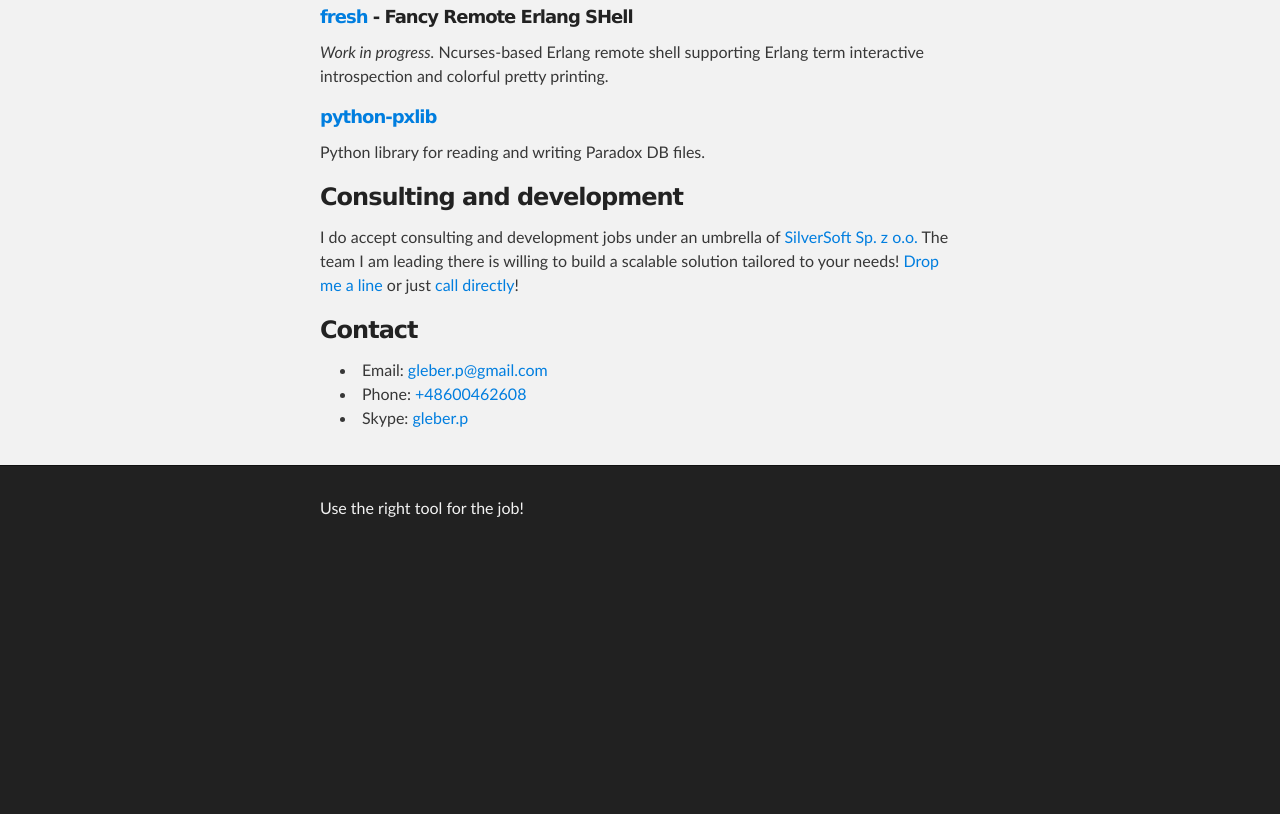
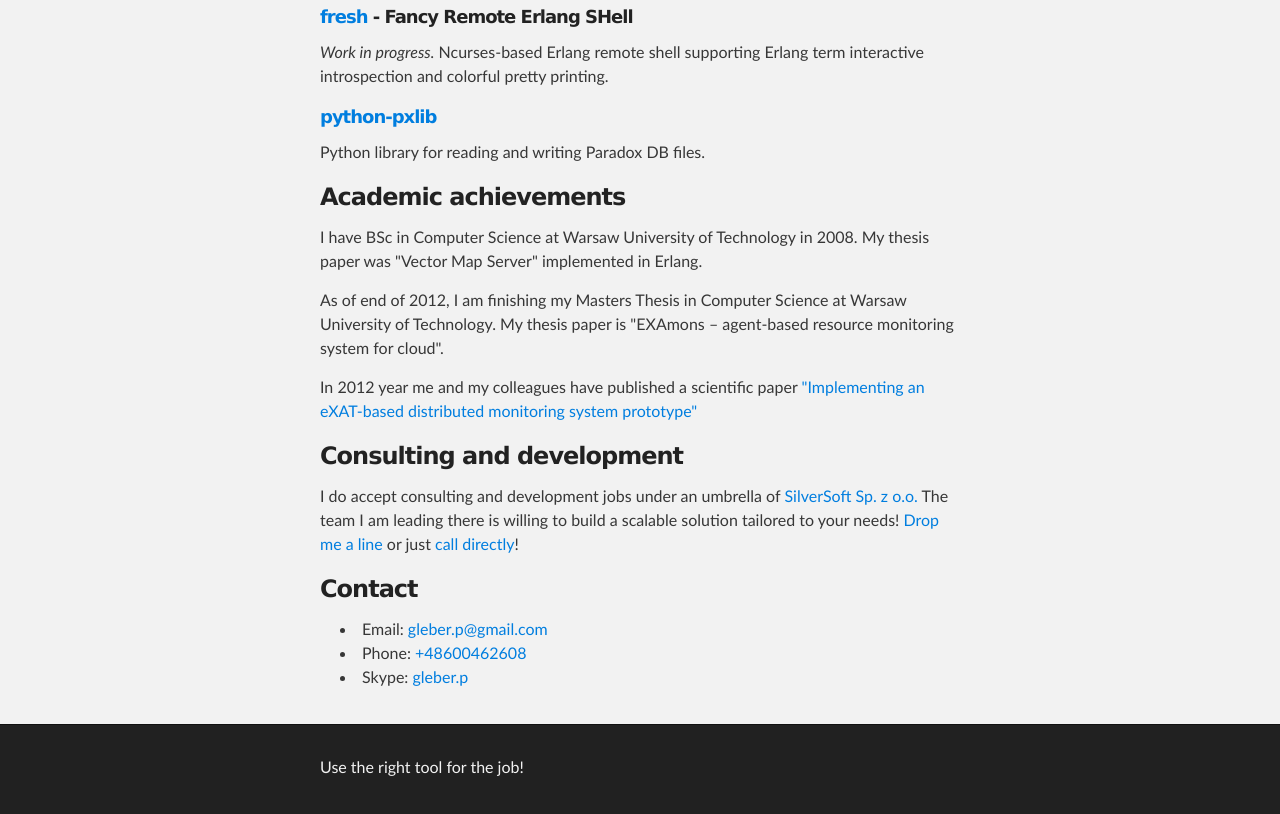
Before and after one commit to gleber/gleber.github.com, a plain HTML site: page index.html in a window 1280 px wide. Shown: the part 2374-3188 px from the top of the page. Before the commit the page ends 2929 px from the top, so only its background shows below. Drawn offline with Linux system fonts and the light colour scheme.

Commit message:
add academic achievements

```diff
--- a/index.html
+++ b/index.html
@@ -202,6 +202,22 @@
         <p>Python library for reading and writing Paradox DB
           files.</p>
 
+        <h3>Academic achievements</h3>
+
+        <p>I have BSc in Computer Science at Warsaw University of
+        Technology in 2008. My thesis paper was "Vector Map Server"
+        implemented in Erlang.</p>
+
+        <p>As of end of 2012, I am finishing my Masters Thesis in
+        Computer Science at Warsaw University of Technology. My thesis
+        paper is "EXAmons – agent-based resource monitoring system for
+        cloud".</p>
+
+        <p>In 2012 year me and my colleagues have published a
+        scientific
+        paper <a href="http://www.comsis.org/archive.php?show=pprnwp-1002">"Implementing
+        an eXAT-based distributed monitoring system prototype"</a></p>
+
         <h3>Consulting and development</h3>
 
         <p>I do accept consulting and development jobs under an
```
